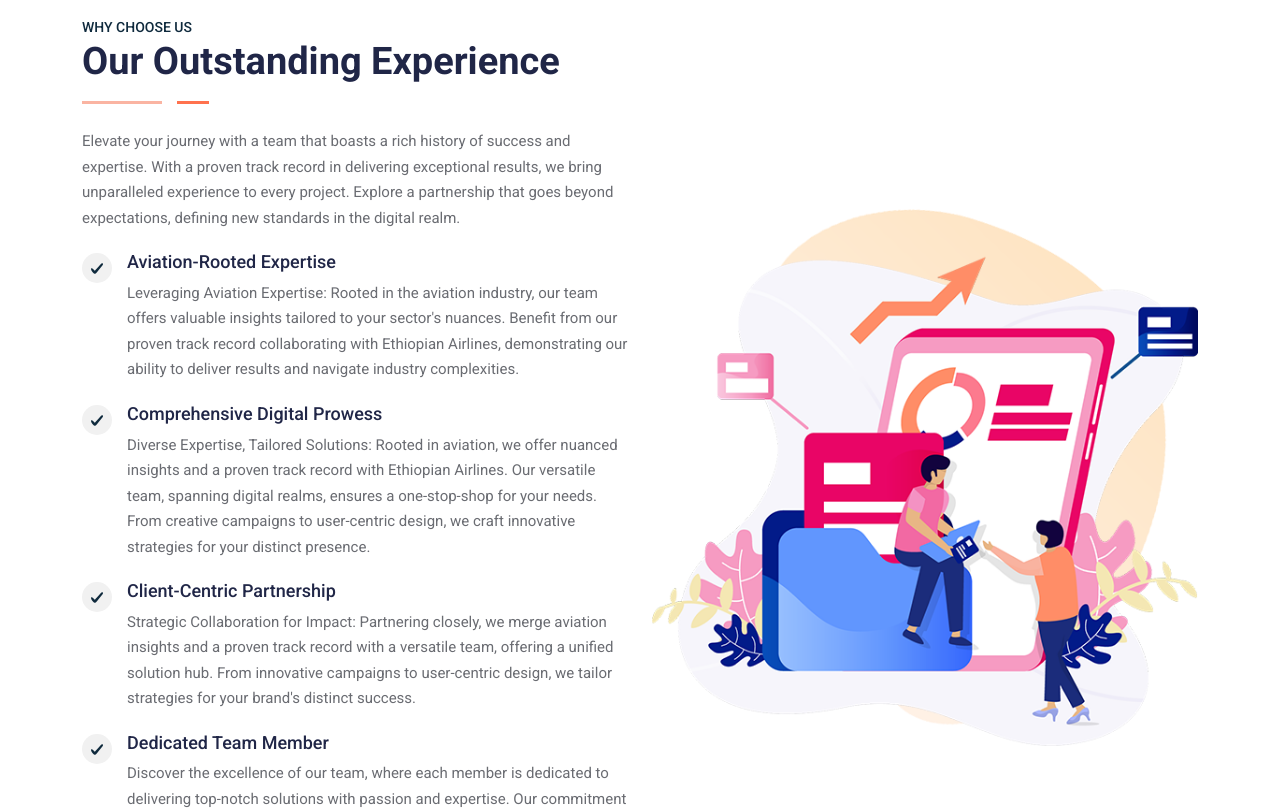
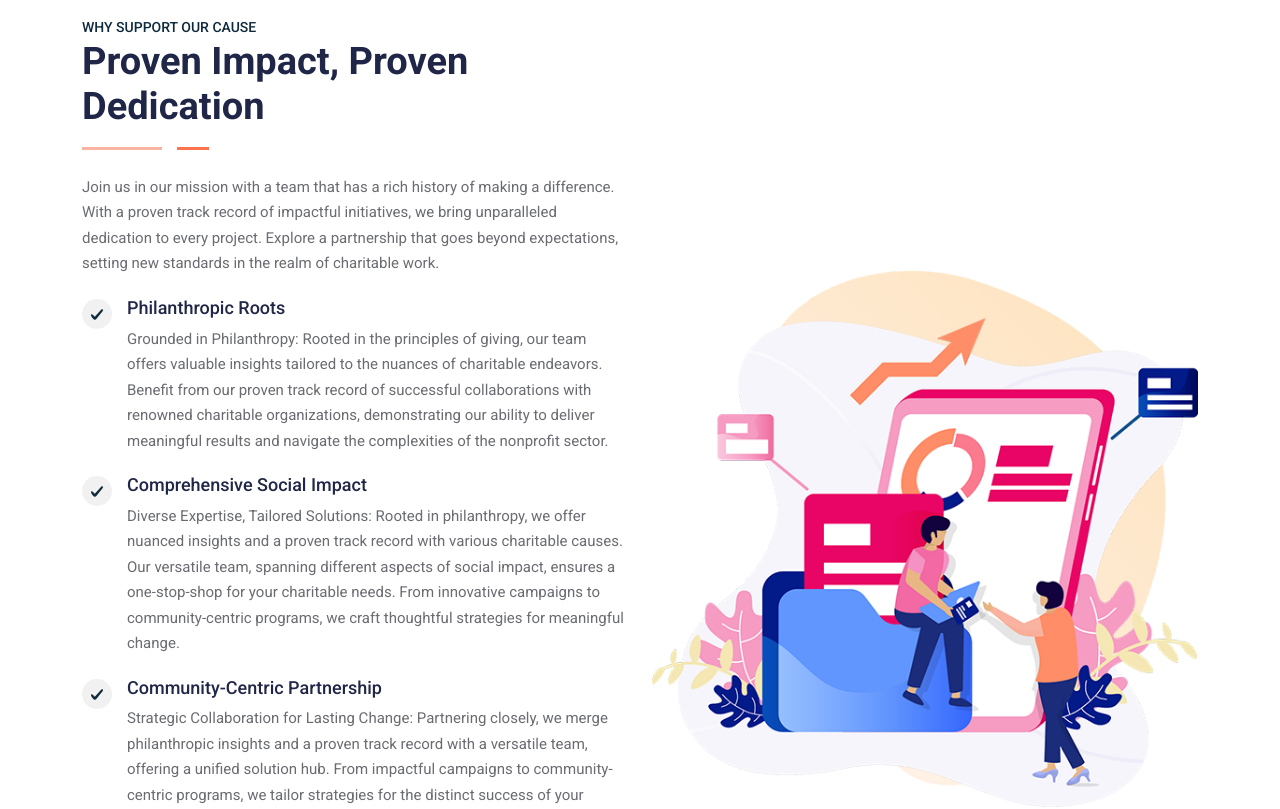
Before and after one commit to Kidd254/Gracious_Smile_Website, a Next.js app: page / in a window 1280 px wide. Shown: the part 3180-3989 px from the top of the page. Built offline with nearby package versions, Linux system fonts and the light colour scheme.

Commit message:
Add content on why individuals should support the cause

```diff
--- a/components/Common/WhyChooseUs.js
+++ b/components/Common/WhyChooseUs.js
@@ -9,48 +9,41 @@ const WhyChooseUs = () => {
           <div className="row align-items-center">
             <div className="col-lg-6 col-md-12">
               <div className="choose-content-area">
-                <span>Why Choose Us</span>
-                <h3>Our Outstanding Experience</h3>
+                <span>Why Support Our Cause</span>
+                <h3>Proven Impact, Proven Dedication</h3>
                 <p>
-                Elevate your journey with a team that boasts a rich history of success and expertise. With a proven track record
-                in delivering exceptional results, we bring unparalleled experience to every project. Explore a partnership
-                that goes beyond expectations, defining new standards in the digital realm.{" "}
+                Join us in our mission with a team that has a rich history of making a difference. With a proven track record of impactful initiatives, we bring unparalleled dedication to every project. Explore a partnership that goes beyond expectations, setting new standards in the realm of charitable work.{" "}
                 </p>
 
                 <div className="choose-text">
                   <i className="flaticon-check-mark"></i>
-                  <h4>Aviation-Rooted Expertise</h4>
+                  <h4>Philanthropic Roots</h4>
                   <p>
-                  Leveraging Aviation Expertise: Rooted in the aviation industry, our team offers valuable insights tailored to your sector's nuances.
-                  Benefit from our proven track record collaborating with Ethiopian Airlines, demonstrating our ability to deliver results and navigate industry complexities.
+                  Grounded in Philanthropy: Rooted in the principles of giving, our team offers valuable insights tailored to the nuances of charitable endeavors. Benefit from our proven track record of successful collaborations with renowned charitable organizations, demonstrating our ability to deliver meaningful results and navigate the complexities of the nonprofit sector.
                   </p>
                 </div>
 
                 <div className="choose-text">
                   <i className="flaticon-check-mark"></i>
-                  <h4>Comprehensive Digital Prowess</h4>
+                  <h4>Comprehensive Social Impact</h4>
                   <p>
-                  Diverse Expertise, Tailored Solutions: Rooted in aviation, we offer nuanced insights and a proven track record with Ethiopian Airlines.
-                  Our versatile team, spanning digital realms, ensures a one-stop-shop for your needs.
-                  From creative campaigns to user-centric design, we craft innovative strategies for your distinct presence.
+                  Diverse Expertise, Tailored Solutions: Rooted in philanthropy, we offer nuanced insights and a proven track record with various charitable causes. Our versatile team, spanning different aspects of social impact, ensures a one-stop-shop for your charitable needs. From innovative campaigns to community-centric programs, we craft thoughtful strategies for meaningful change.
                   </p>
                 </div>
 
                 <div className="choose-text">
                   <i className="flaticon-check-mark"></i>
-                  <h4>Client-Centric Partnership</h4>
+                  <h4>Community-Centric Partnership</h4>
                   <p>
-                    Strategic Collaboration for Impact: Partnering closely, we merge aviation insights and a proven track record with a versatile team, offering a unified solution hub.
-                    From innovative campaigns to user-centric design, we tailor strategies for your brand's distinct success.
+                  Strategic Collaboration for Lasting Change: Partnering closely, we merge philanthropic insights and a proven track record with a versatile team, offering a unified solution hub. From impactful campaigns to community-centric programs, we tailor strategies for the distinct success of your charitable initiatives.
                   </p>
                 </div>
 
                 <div className="choose-text">
                   <i className="flaticon-check-mark"></i>
-                  <h4>Dedicated Team Member</h4>
+                  <h4>Dedicated Advocates</h4>
                   <p>
-                    Discover the excellence of our team, where each member is dedicated to delivering top-notch solutions with passion and expertise.
-                    Our commitment to your success drives our collaborative efforts, making us the ideal choice for your digital needs.
+                  Discover the Excellence of our Advocates, where each member is dedicated to delivering impactful solutions with passion and expertise. Our commitment to making a difference drives our collaborative efforts, making us the ideal choice for supporting your charitable cause.
                   </p>
                 </div>
 
```
